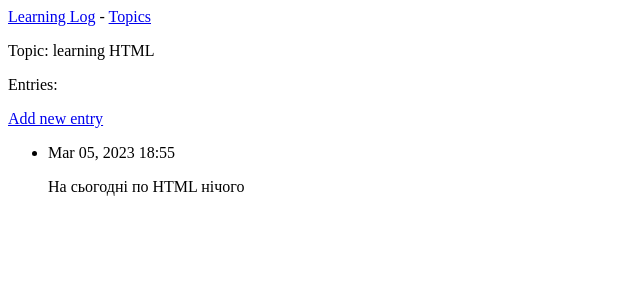
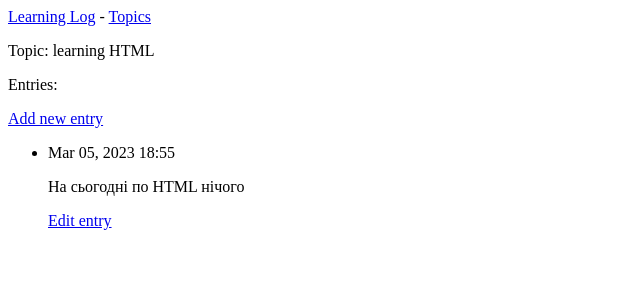
Before and after one commit to Yevheniibsk/django_trainee, a Django app: page /topics/2/ in a window 1280 px wide. Shown: the top 300 px of the page, without its empty margins (0-640 px from the left). Run offline with Django 4.2, Linux system fonts and the light colour scheme; data comes from the database, SQL or seed files in the repository; both versions use the stored data as it was after the commit.

Commit message:
added new feature of learnng logs-> edit_entry

```diff
--- a/learning_log/learning_logs/templates/learning_logs/topic.html
+++ b/learning_log/learning_logs/templates/learning_logs/topic.html
@@ -15,7 +15,11 @@
   {% for entry in entries %}
     <li>
       <p>{{ entry.date_added|date:'M d, Y H:i' }}</p>
+      <!-- <p>{{ edit_entry.date_added|date:'M d, Y H:i' }}</p> -->
       <p>{{ entry.text|linebreaks }}</p>
+      <p>
+        <a href="{% url 'learning_logs:edit_entry' entry.id %}">Edit entry</a>
+      </p>
     </li>
   {% empty %}
     <li>There are no entries for this topic yet.</li>
--- a/learning_log/learning_logs/urls.py
+++ b/learning_log/learning_logs/urls.py
@@ -16,6 +16,6 @@ urlpatterns = [
     path('new_topic/', views.new_topic, name='new_topic'),
     # Сторінка для додавання нового допису
     path('new_entry/<int:topic_id>/', views.new_entry, name='new_entry'),
-
-
+    # Сторінка для редагування допису.
+    path('edit_entry/<int:entry_id>/', views.edit_entry, name='edit_entry'),
 ]
--- a/learning_log/learning_logs/views.py
+++ b/learning_log/learning_logs/views.py
@@ -1,6 +1,6 @@
 from django.shortcuts import render, redirect
 
-from .models import Topic
+from .models import Topic, Entry
 from .forms import TopicForm, EntryForm
 
 def index(request):
@@ -17,6 +17,7 @@ def topic(request, topic_id):
     """Show a single topic and all its entries."""
     topic = Topic.objects.get(id=topic_id)
     entries = topic.entry_set.order_by('-date_added')
+    # entries = topic.entry_set.order_by('-date_added')
     context = {'topic': topic, 'entries': entries}
     return render(request, 'learning_logs/topic.html', context)
 
@@ -53,3 +54,20 @@ def new_entry(request, topic_id):
 
     context = {'topic': topic, 'form': form}
     return render(request, 'learning_logs/new_entry.html', context)
+
+def edit_entry(request, entry_id):
+    """Edit an existing entry."""
+    entry = Entry.objects.get(id=entry_id)
+    topic = entry.topic
+
+    if request.method != 'POST':
+        # Initial request; pre-fill form with current entry.
+        form = EntryForm(instance=entry)
+    else:
+        # POST data submitted; process data.
+        form = EntryForm(instance=entry, data=request.POST)
+        if form.is_valid():
+            form.save()
+            return redirect('learning_logs:topic', topic_id=topic.id)
+    context = {'entry': entry, 'topic': topic, 'form': form}
+    return render(request, 'learning_logs/edit_entry.html', context)
```
Also changed, not shown: learning_log/learning_logs/templates/learning_logs/edit_entry.html (added, +13 -0 lines), learning_log/db.sqlite3.
